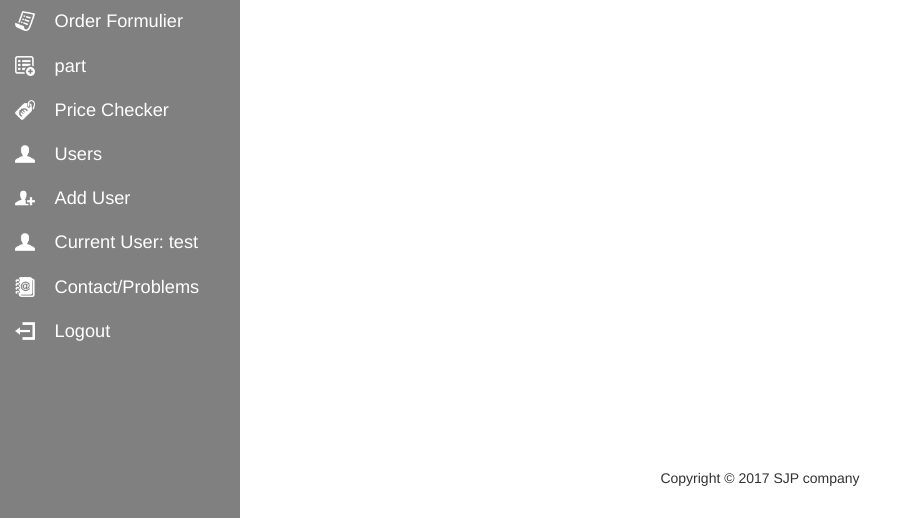
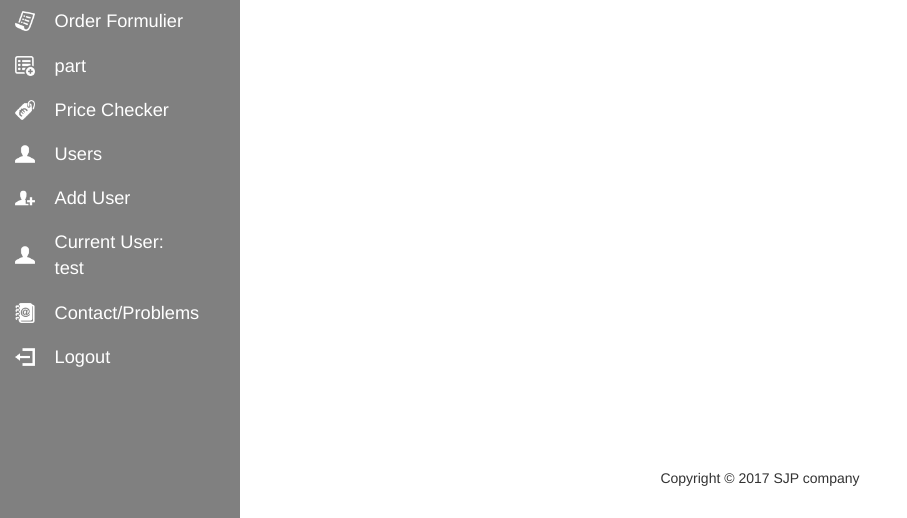
Before and after one commit to SJPCompany/OwnWebsite, a PHP site: page /user/index in a window 1280 px wide. Shown: the part 282-800 px from the top of the page, without its empty margins (0-907 px from the left). Run offline with PHP 8.4, Linux system fonts and the light colour scheme; a user stored in the database is signed in; some libraries are stand-ins or nearby versions.

Commit message:
no message

```diff
--- a/application/view/_templates/side_menu.php
+++ b/application/view/_templates/side_menu.php
@@ -14,7 +14,7 @@
             <li tabindex="0" class="icon-price"      ><a href="checker/pricechecker"><span>Price Checker</span></a></li>
             <li tabindex="0" class="icon-currentuser"><a href="<?php echo URL; ?>user/index"><span>Users</span></a></li>
             <li tabindex="0" class="icon-adduser"    ><a href="<?php echo URL; ?>admin/adduser"><span>Add User</span></a></li>
-            <li tabindex="0" class="icon-currentuser"><span>Current User:
+            <li tabindex="0" class="icon-currentuser"><span>Current User:<br>
                     <?php
                     if (isset($_SESSION['username'])) {
                         echo $_SESSION['username'];
--- a/application/view/home/startpage.php
+++ b/application/view/home/startpage.php
@@ -14,7 +14,9 @@
             <tr>
                 <td>8-5-2017</td>
                 <td>3.5</td>
-            <td>Completely changed menu, it is responsive now.<br></td>
+                <td>Completely changed menu, it is responsive now.<br>
+                    Changed the login screen, made it look nicer.<br>
+                </td>
             </tr>
             <tr>
                 <td></td>
--- a/public/css/navigation-menu.css
+++ b/public/css/navigation-menu.css
@@ -51,7 +51,7 @@ main .helper {
     outline: none;
 }
 .menu .avatar {
-    background: rgba(0, 0, 0, 0.1);
+    background: #2aabd2;
     padding: 2em 0.5em;
     text-align: center;
 }
```
Lines whose indentation alone changed are shown as unchanged.
